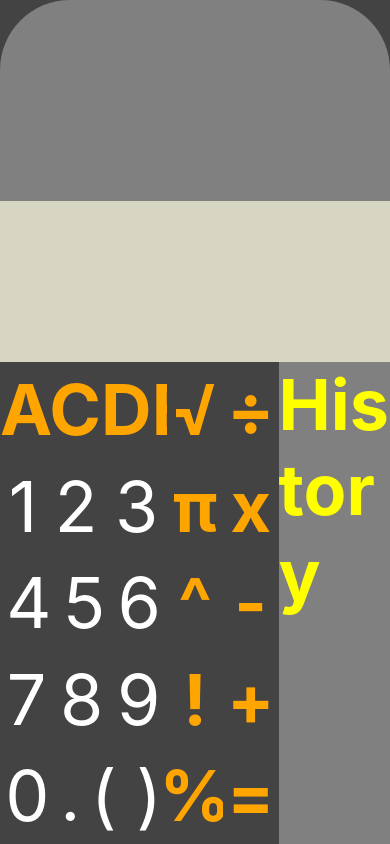
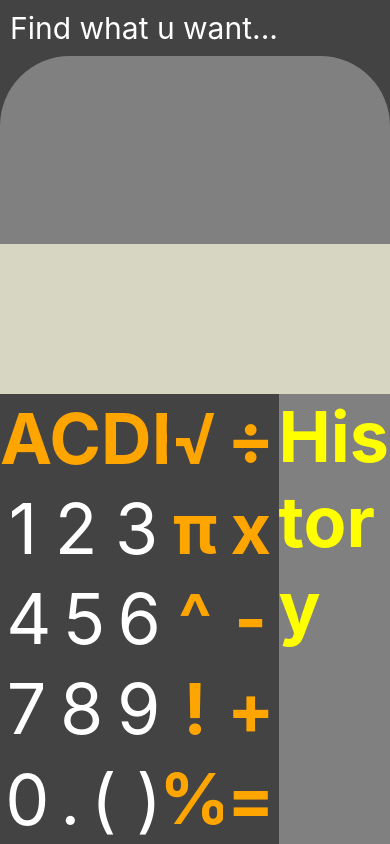
Before and after one commit to heheducne/CalculatorApp, a React Native app: screen / in a window 390 px wide. Built offline with nearby package versions, Linux system fonts and the light colour scheme.

Commit message:
Add files via upload

```diff
--- a/App.js
+++ b/App.js
@@ -1,12 +1,24 @@
 import React, { useState } from "react";
 import reactDom from "react-dom";
-import { StyleSheet, View, Text, TouchableOpacity, Button } from "react-native";
-import {fix_str} from "./calcu.js"
+import { StyleSheet, View, Text, TouchableOpacity, Button, FlatList, TextInput } from "react-native";
+import { fix_str } from "./calcu.js"
+const Item = ({ title }) => (
+  <View>
+    <Text style={styles.hisText}>{title}</Text>
+  </View>
+);
 let count_brackets = 0;
 let flag_num = 0;
+const renderItem = ({ item }) => (
+  <Item title={item.expression + '=' + item.value} />
+);
+
 export default function App() {
   const [resultText, setResultText] = useState("");
   const [calcText, setCalcText] = useState("");
+  const [history, set_history] = useState([]);
+  const [expression, set_expression] = useState('');
+  const [search_history, set_search_history] = useState([...history])
   const onButtonClick = (text) => {
     if (text == "=") {
       return calculateResult();
@@ -15,31 +27,52 @@ export default function App() {
   };
 
   const calculateResult = () => {
-    try{
+    try {
+      let currentHistory = history
+      currentHistory.push({
+        'id': parseInt(history.length) + 1,
+        'expression': resultText,
+        'value': eval(fix_str(resultText)),
+      })
+      set_history(currentHistory)
+      set_search_history(currentHistory)
       setCalcText(eval(fix_str(resultText)))
     }
-    catch(err){
+    catch (err) {
       setCalcText("Syntax error");
     }
   };
+  const renderItem = ({ item }) => (
+    <Item title={item.expression + ' = ' + item.value} />
+  );
 
+
+  const Item = ({ title }) => (
+    <View>
+      <Text style={{ color: 'white', fontSize: 30 }}>{title}</Text>
+    </View>
+  );
   const onOperationClick = (operation) => {
     let operations = ["DEL", "+", "-", "*", "/"];
 
     if (operation == "DEL") {
-      if (resultText.toString().length != 0){
-        if (resultText.slice(-1)=='('){
+      if (resultText.toString().length != 0) {
+        if (resultText.slice(-1) == '(') {
           count_brackets--;
-          if(count_brackets==0) {flag_num=0;
+          if (count_brackets == 0) {
+            flag_num = 0;
             // console.log("clgt")}
-        }}
-        if (resultText.slice(-1)==')'){
+          }
+        }
+        if (resultText.slice(-1) == ')') {
           count_brackets++
-          if (count_brackets!=0){flag_num=1;}}
+          if (count_brackets != 0) { flag_num = 1; }
+        }
         return setResultText(
           resultText.toString().substring(0, resultText.length - 1)
         );
-    }}
+      }
+    }
     if (operation == "AC") {
       setResultText("");
       setCalcText(0);
@@ -50,7 +83,20 @@ export default function App() {
 
   return (
     <View style={styles.container}>
-
+      <View style={{ padding: 10 }}>
+        <TextInput placeholder='Find what u want...'
+          style={{ flex: 1, height: 50, fontSize: 30, color: 'white' }}
+          onChangeText={searchString => {
+            var a = history.filter(value => {
+              return (value.expression.includes(
+                searchString) || value.value.toString().includes(searchString)
+              )
+            }
+            )
+            set_search_history(a)
+          }
+          } />
+      </View>
       <View style={styles.result}>
         <Text style={styles.resultText}>{calcText}</Text>
       </View>
@@ -77,12 +123,12 @@ export default function App() {
               <Text style={styles.operationButton}>DEL</Text>
             </TouchableOpacity>
 
-            <TouchableOpacity
-              onPress={() => onOperationClick("HIS")}
+            {/* <TouchableOpacity
+              onPress={() => onOperationClick("")}
               style={styles.btn}
             >
-              <Text style={styles.operationButton}>HIS</Text>
-            </TouchableOpacity>
+              <Text style={styles.operationButton}>   </Text>
+            </TouchableOpacity> */}
           </View>
 
 
@@ -90,7 +136,7 @@ export default function App() {
             <TouchableOpacity
               onPress={() => {
                 onButtonClick(1);
-                  if (count_brackets!=0) {flag_num = 1;}
+                if (count_brackets != 0) { flag_num = 1; }
               }}
               style={styles.btn}
             >
@@ -99,7 +145,7 @@ export default function App() {
             <TouchableOpacity
               onPress={() => {
                 onButtonClick(2);
-                  if (count_brackets!=0) {flag_num = 1;}
+                if (count_brackets != 0) { flag_num = 1; }
               }}
               style={styles.btn}
             >
@@ -108,7 +154,7 @@ export default function App() {
             <TouchableOpacity
               onPress={() => {
                 onButtonClick(3);
-                  if (count_brackets!=0) {flag_num = 1;}
+                if (count_brackets != 0) { flag_num = 1; }
               }}
               style={styles.btn}
             >
@@ -121,7 +167,7 @@ export default function App() {
             <TouchableOpacity
               onPress={() => {
                 onButtonClick(4);
-                if (count_brackets!=0) {flag_num = 1;}
+                if (count_brackets != 0) { flag_num = 1; }
               }}
               style={styles.btn}
             >
@@ -130,7 +176,7 @@ export default function App() {
             <TouchableOpacity
               onPress={() => {
                 onButtonClick(5);
-                if (count_brackets!=0) {flag_num = 1;}
+                if (count_brackets != 0) { flag_num = 1; }
               }}
               style={styles.btn}
             >
@@ -139,7 +185,7 @@ export default function App() {
             <TouchableOpacity
               onPress={() => {
                 onButtonClick(6);
-                if (count_brackets!=0) {flag_num = 1;}
+                if (count_brackets != 0) { flag_num = 1; }
               }}
               style={styles.btn}
             >
@@ -152,7 +198,7 @@ export default function App() {
             <TouchableOpacity
               onPress={() => {
                 onButtonClick(7);
-                if (count_brackets!=0) {flag_num = 1;}
+                if (count_brackets != 0) { flag_num = 1; }
               }}
               style={styles.btn}
             >
@@ -161,7 +207,7 @@ export default function App() {
             <TouchableOpacity
               onPress={() => {
                 onButtonClick(8);
-                if (count_brackets!=0) {flag_num = 1;}
+                if (count_brackets != 0) { flag_num = 1; }
               }}
               style={styles.btn}
             >
@@ -170,7 +216,7 @@ export default function App() {
             <TouchableOpacity
               onPress={() => {
                 onButtonClick(9);
-                if (count_brackets!=0) {flag_num = 1;}
+                if (count_brackets != 0) { flag_num = 1; }
               }}
               style={styles.btn}
             >
@@ -182,7 +228,7 @@ export default function App() {
             <TouchableOpacity
               onPress={() => {
                 onButtonClick(0);
-                if (count_brackets!=0) {flag_num = 1;}
+                if (count_brackets != 0) { flag_num = 1; }
               }}
               style={styles.btn}
             >
@@ -205,7 +251,7 @@ export default function App() {
                 else {
                   onOperationClick(")")
                   count_brackets--;
-                  if (count_brackets==0) {flag_num = 0;}
+                  if (count_brackets == 0) { flag_num = 0; }
                 }
               }}
               style={styles.btn}
@@ -221,7 +267,7 @@ export default function App() {
             onPress={() => {
               onOperationClick("√(");
               count_brackets++
-                flag_num=1;
+              flag_num = 1;
             }}
             style={styles.btn}
           >
@@ -296,11 +342,11 @@ export default function App() {
         </View>
         <View style={styles.history}>
           <Text style={styles.historytext}>History</Text>
-            {/* <FlatList
+          <FlatList
             data={search_history}
             renderItem={renderItem}
             keyExtractor={item => item.id}
-            /> */}
+          />
         </View>
 
       </View>
@@ -311,15 +357,15 @@ export default function App() {
 const styles = StyleSheet.create({
   container: {
     flex: 1,
-    backgroundColor:"#434343"
+    backgroundColor: "#434343"
   },
   result: {
     flex: 2.5,
     backgroundColor: "grey",
     justifyContent: "center",
     alignItems: "flex-end",
-    borderTopEndRadius:70,
-    borderTopStartRadius:70,
+    borderTopEndRadius: 70,
+    borderTopStartRadius: 70,
 
   },
   calculation: {
@@ -350,7 +396,7 @@ const styles = StyleSheet.create({
     alignItems: "center",
     justifyContent: "space-around",
   },
-  history:{
+  history: {
     flex: 2,
     backgroundColor: "grey",
   },
@@ -379,8 +425,13 @@ const styles = StyleSheet.create({
     color: "orange",
     fontWeight: "bold",
   },
-  historytext:{
+  historytext: {
     fontSize: 70,
+    color: "yellow",
+    fontWeight: "bold",
+  },
+  hisText: {
+    fontSize: 20,
     color: "yellow",
     fontWeight: "bold",
   }
```
Lines whose indentation alone changed are shown as unchanged.
